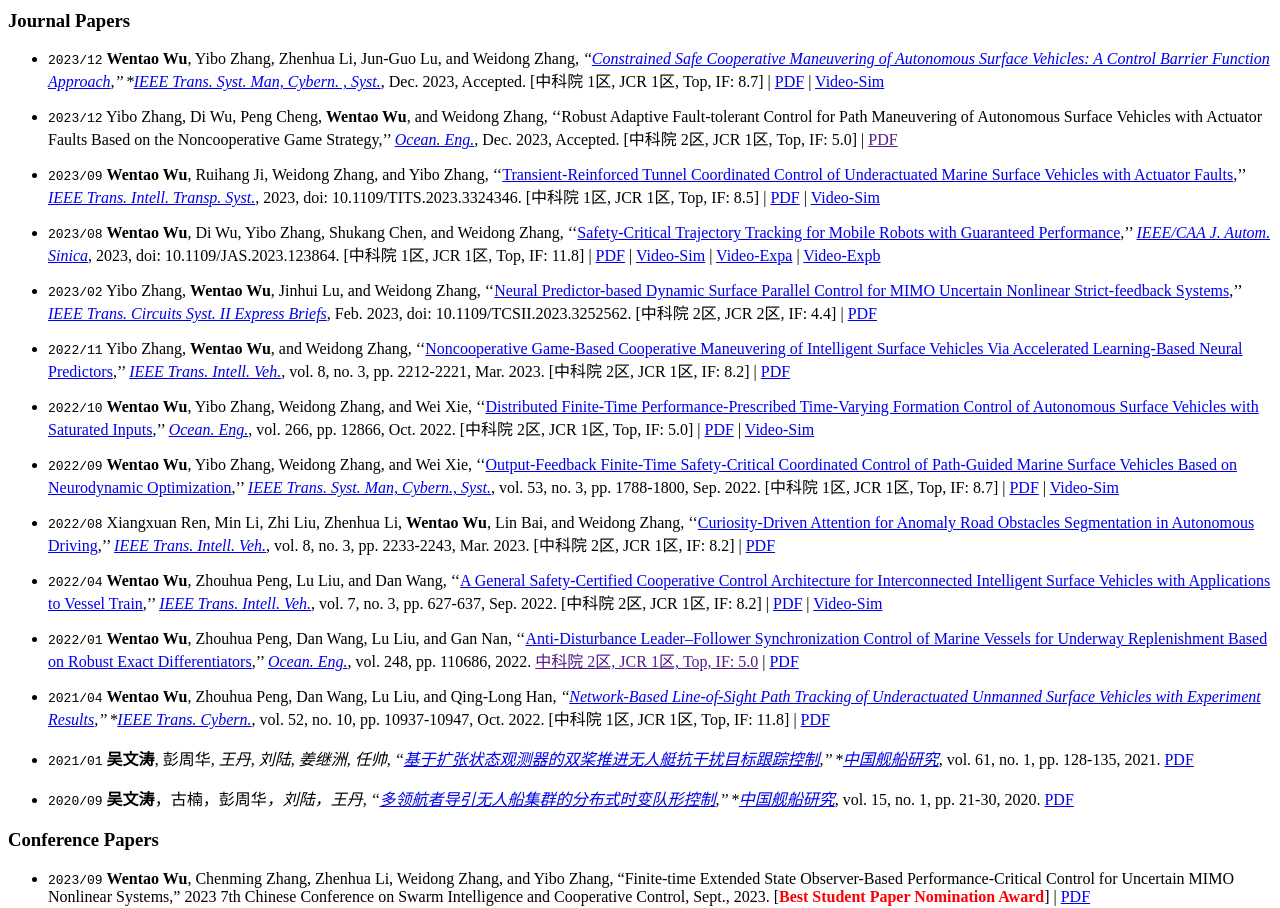
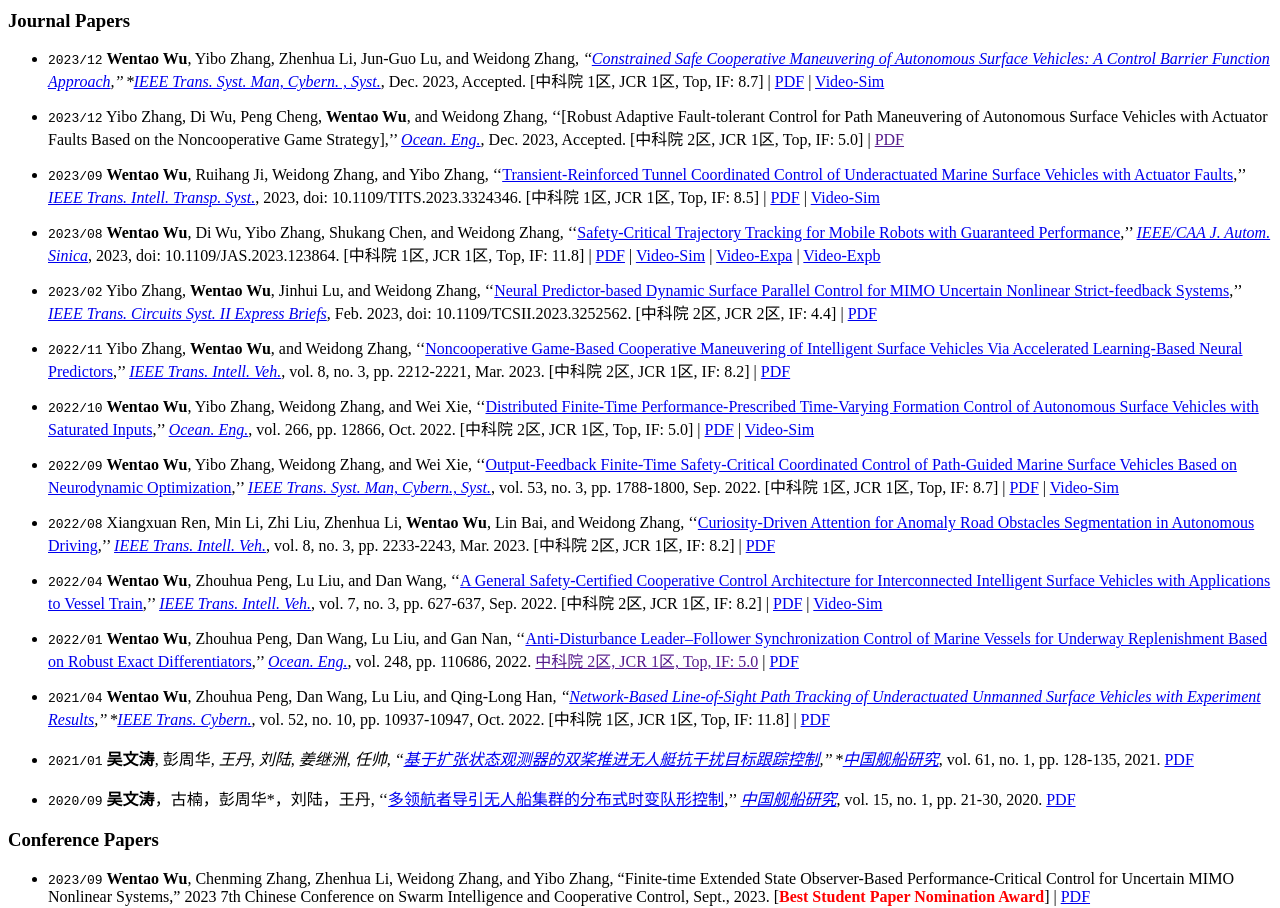
Before and after one commit to wwtsjtu/wwt.github.io, a Jekyll site: the page built from _pages/includes/pub.md, in a window 1280 px wide and 1400 px high, scrolled down 1760 px. Shown: the part 152-1060 px from the top of the window. Built offline with Jekyll 4.4.1, drawn with Linux system fonts in a browser that asks for light colours; our own code applies the rules of GitHub Pages for plain Markdown files.

Commit message:
Update pub.md

```diff
--- a/_pages/includes/pub.md
+++ b/_pages/includes/pub.md
@@ -97,7 +97,7 @@
 ### Journal Papers
 - ``2023/12`` **Wentao Wu**, Yibo Zhang, Zhenhua Li, Jun-Guo Lu, and Weidong Zhang*, ''[Constrained Safe Cooperative Maneuvering of Autonomous Surface Vehicles: A Control Barrier Function Approach](https://mc.manuscriptcentral.com/systems),'' *[IEEE Trans. Syst. Man, Cybern. , Syst.](https://ieeexplore.ieee.org/xpl/RecentIssue.jsp?punumber=6221021)*, Dec. 2023, Accepted. [中科院 1区, JCR 1区, Top, IF: 8.7] \| [PDF](/assets/papers/SCI/WuWentao-2023-IEEE-TSMCA.pdf) \| [Video-Sim](/assets/Video/Video-Sim/WuWentao-2023-IEEE-TSMCA.mp4)
 
-- ``2023/12`` Yibo Zhang, Di Wu, Peng Cheng, **Wentao Wu**, and Weidong Zhang, ''Robust Adaptive Fault-tolerant Control for Path Maneuvering of Autonomous Surface Vehicles with Actuator Faults Based on the Noncooperative Game Strategy,'' *[Ocean. Eng.](https://www.sciencedirect.com/journal/ocean-engineering)*, Dec. 2023, Accepted. [中科院 2区, JCR 1区, Top, IF: 5.0] \| [PDF]()
+- ``2023/12`` Yibo Zhang, Di Wu, Peng Cheng, **Wentao Wu**, and Weidong Zhang, ''[Robust Adaptive Fault-tolerant Control for Path Maneuvering of Autonomous Surface Vehicles with Actuator Faults Based on the Noncooperative Game Strategy],'' *[Ocean. Eng.](https://www.sciencedirect.com/journal/ocean-engineering)*, Dec. 2023, Accepted. [中科院 2区, JCR 1区, Top, IF: 5.0] \| [PDF]()
 
 - ``2023/09`` **Wentao Wu**, Ruihang Ji, Weidong Zhang, and Yibo Zhang, ''[Transient-Reinforced Tunnel Coordinated Control of Underactuated Marine Surface Vehicles with Actuator Faults](https://ieeexplore.ieee.org/document/10292769),'' *[IEEE Trans. Intell. Transp. Syst.](https://ieeexplore.ieee.org/xpl/RecentIssue.jsp?punumber=6979)*, 2023, doi: 10.1109/TITS.2023.3324346. [中科院 1区, JCR 1区, Top, IF: 8.5] \| [PDF](/assets/papers/SCI/WuWentao-2023-IEEE-TITS.pdf) \| [Video-Sim](/assets/Video/Video-Sim/WuWentao-2023-IEEE-TITS.mp4)
 
@@ -121,7 +121,7 @@
 
 - ``2021/01`` **吴文涛**, 彭周华*, 王丹, 刘陆, 姜继洲, 任帅, ''[基于扩张状态观测器的双桨推进无人艇抗干扰目标跟踪控制](http://www.ship-research.com/cn/article/doi/10.19693/j.issn.1673-3185.01665?viewType=HTML),'' *[中国舰船研究](http://zgjcyj.xml-journal.net/index.htm)*, vol. 61, no. 1, pp. 128-135, 2021. [PDF](/assets/papers/ZWHX/J-核心-2020-WuWentao-中国舰船研究a.pdf)
 
-- ``2020/09`` **吴文涛**，古楠，彭周华*，刘陆，王丹, ''[多领航者导引无人船集群的分布式时变队形控制](https://web.archive.org/web/20201126111532id_/http://html.rhhz.net/ZGJCYJ/html/2020-1-21.htm),'' *[中国舰船研究](http://zgjcyj.xml-journal.net/index.htm)*, vol. 15, no. 1, pp. 21-30, 2020. [PDF](/assets/papers/ZWHX/J-核心-2020-WuWentao-中国舰船研究b.pdf)
+- ``2020/09`` **吴文涛**，古楠，彭周华*，刘陆，王丹, ''[多领航者导引无人船集群的分布式时变队形控制](https://web.archive.org/web/20201126111532id_/http://html.rhhz.net/ZGJCYJ/html/2020-1-21.htm),'' [*中国舰船研究*](http://zgjcyj.xml-journal.net/index.htm), vol. 15, no. 1, pp. 21-30, 2020. [PDF](/assets/papers/ZWHX/J-核心-2020-WuWentao-中国舰船研究b.pdf)
 
 ### Conference Papers
 - ``2023/09`` **Wentao Wu**, Chenming Zhang, Zhenhua Li, Weidong Zhang, and Yibo Zhang, "Finite-time Extended State Observer-Based Performance-Critical Control for Uncertain MIMO Nonlinear Systems," 2023 7th Chinese Conference on Swarm Intelligence and Cooperative Control, Sept., 2023. [**<span style="color:red">Best Student Paper Nomination Award</span>**] \| [PDF](/assets/papers/EI/2023-CCSICC.pdf)
```
